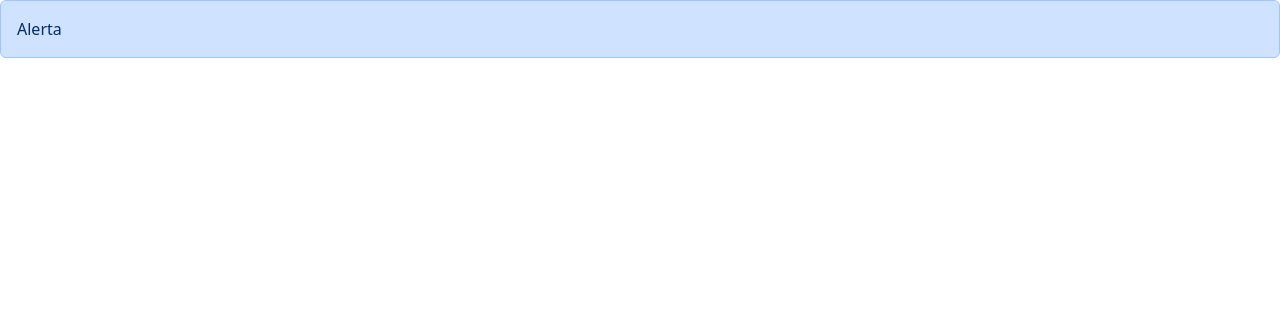
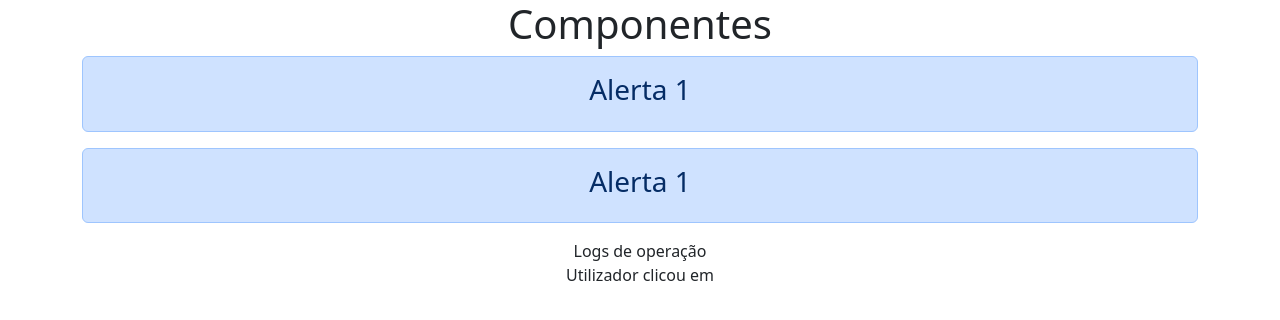
Before and after one commit to eduardoteles/ReactApp, a React (Vite) app: page / in a window 1280 px wide. Shown: the top 320 px of the page. Built offline with nearby package versions, Linux system fonts and the light colour scheme.

Commit message:
v7.0 added operations log back to consumer

```diff
--- a/src/App.tsx
+++ b/src/App.tsx
@@ -1,16 +1,39 @@
+import { useState } from "react";
 import Alert from "./components/Alert";
 
 function App() {
+  //State for logs
+  const [logs, setLogs] = useState("");
+
   //Handler for selection event
-  const handleSelectItem = (data: string) => {
-    console.log(data);
+  const onSelectItem = (logs: string) => {
+    console.log("Item selecionado:", logs);
+    setLogs(logs);
   };
 
   return (
     <>
-      <Alert onSelectItem={handleSelectItem}>
-        <div>Alerta</div>
-      </Alert>
+      <div className="container text-center">
+        <div className="row">
+          <div className="col">
+            <h1>Componentes</h1>
+            <Alert onSelectItem={onSelectItem} id="secção de alerta 1">
+              <div>
+                <h3>Alerta 1</h3>
+              </div>
+            </Alert>
+            <Alert onSelectItem={onSelectItem} id="secção de alerta numero 2">
+              <div>
+                <h3>Alerta 1</h3>
+              </div>
+            </Alert>
+          </div>
+        </div>
+        <div className="col">
+          <div>Logs de operação</div>
+          <div>Utilizador clicou em {logs}</div>
+        </div>
+      </div>
     </>
   );
 }
--- a/src/components/Alert.tsx
+++ b/src/components/Alert.tsx
@@ -3,10 +3,10 @@ import React, { use, useState, type ReactNode } from "react";
 interface AlertProps {
   children: ReactNode;
   onSelectItem: (item: string) => void;
+  id: string;
 }
 
-function Alert({ children, onSelectItem }: AlertProps) {
-  //const [selectedItem, setSelectedItem] = useState("");
+function Alert({ children, onSelectItem, id }: AlertProps) {
   const [selectStyle, setSelectStyle] = useState(true);
 
   return (
@@ -16,7 +16,7 @@ function Alert({ children, onSelectItem }: AlertProps) {
         role="alert"
         onClick={() => {
           setSelectStyle(!selectStyle);
-          onSelectItem("Alert Clicked");
+          onSelectItem(id);
         }}
       >
         {children}
```
